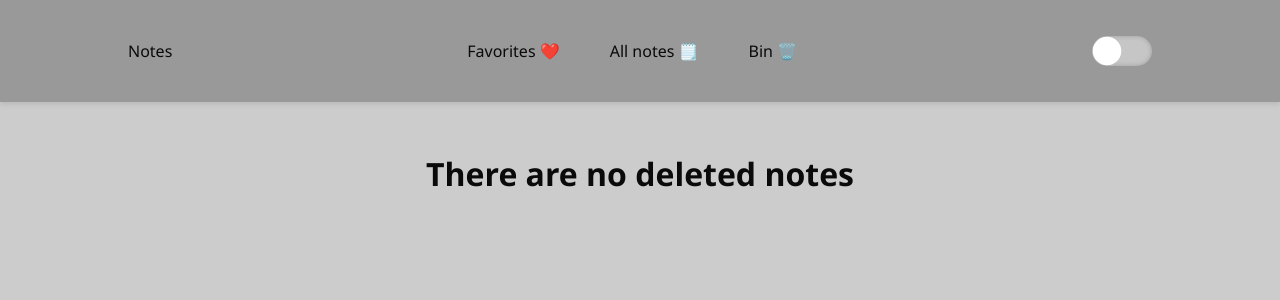
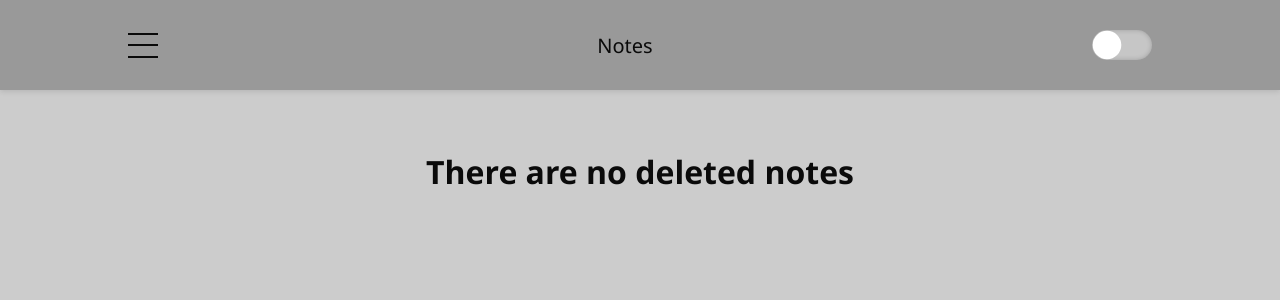
Before and after one commit to Nnustyy/Notes, a React (Vite) app: page /bin in a window 1280 px wide. Shown: the top 300 px of the page. Built offline with nearby package versions, Linux system fonts and the light colour scheme.

Commit message:
burger menu

```diff
--- a/src/App.tsx
+++ b/src/App.tsx
@@ -8,10 +8,13 @@ import NotFoundPage from './pages/NotFoundPage';
 import { NoteContext } from './Components/context/NoteContext';
 import { useState ,useEffect} from 'react';
 import { INote } from './pages/Notes';
+import Menu from './Components/UI/menu/Menu';
 
 const App = () => {
 
+    const [activeMenu,setActiveMenu] = useState(false)
 
+    const items = [{value:'Favorites ❤️',href:'/fav',id:1}, {value:'All notes 🗒️', href:'/',id:2}, {value:'Bin 🗑️', href:'/bin',id:3}]
 
     const [notes, setNotes] = useState<INote[]>(() => {
       const savedNotes = localStorage.getItem('notes');
@@ -59,8 +62,9 @@ const App = () => {
 <>
 <div>
 
-  <NoteContext.Provider value={{notes,setNotes,recentlyDeletedNotes,setRecentlyDeletedNotes,likedNotes,setLikedNotes,toggleLike}}>
+  <NoteContext.Provider value={{notes,setNotes,recentlyDeletedNotes,setRecentlyDeletedNotes,likedNotes,setLikedNotes,toggleLike,activeMenu,setActiveMenu}}>
       <Navbar/>
+      <div className='contentWrapper'>
         <Routes>
       <Route path='/' element={<Notes/>} />
       <Route path='fav' element={<FavoritesNotes/>} />
@@ -68,6 +72,8 @@ const App = () => {
       <Route path='*' element={<NotFoundPage/>}></Route>
 
         </Routes>
+      </div>
+      <Menu active={activeMenu} setActive={setActiveMenu}   items={items} header={'Menu'}/>
   </NoteContext.Provider>
 
 </div>
--- a/src/Components/UI/MyButton/MyButton.module.scss
+++ b/src/Components/UI/MyButton/MyButton.module.scss
@@ -77,7 +77,7 @@
 }
 
 .buttonFav {
-  background: #969fc1;
+  background:var(--fav-note-bg);
   border: none;
   padding: 8px 12px;
   border-radius: 6px;
--- a/src/Components/UI/MyButton/MyButton.tsx
+++ b/src/Components/UI/MyButton/MyButton.tsx
@@ -1,4 +1,4 @@
-import React, { MouseEventHandler, ReactNode } from 'react';
+import React, { MouseEventHandler } from 'react';
 
 interface IMyButton {
   children?:React.ReactNode,
--- /dev/null
+++ b/src/Components/UI/menu/Menu.module.scss
@@ -0,0 +1,71 @@
+
+li {
+  list-style: none;
+}
+
+a {
+  text-decoration: none;
+  color: inherit;
+  font-size: 20px;
+}
+
+h3 {
+  font-size: 24px;
+  color:var(--primary-text-color);
+}
+
+
+.menu {
+  position: fixed;
+  width: 100vw;
+  height: 100vh;
+  top: 50px;
+  left: 0;
+  transform: translateX(-100%);
+}
+
+.menuActive {
+  position: fixed;
+  width: 100vw;
+  height: 100vh;
+  top: 50px;
+  left: 0;
+  transform: translateX(0);
+}
+
+.blur {
+  width: 100vw;
+  height: 100vh;
+  backdrop-filter: blur(2px);
+  position: absolute;
+}
+
+.content {
+  display: flex;
+  flex-direction: column;
+  align-items: center;
+  gap: 30px;
+  padding-top: 150px;
+  width: 35%;
+  height: 100%;
+  background-color: var(--secondary-text-color);
+}
+
+.listItem {
+  padding: 10px 20px;
+  border-radius: 5px;
+  transition: all 0.3s ease 0s;
+  color: var(--primary-text-color);
+}
+
+@media(hover:hover) {
+  .listItem:hover {
+    color: gray;
+  }
+}
+
+@media(hover:none) {
+  .listItem:active {
+    color:gray;
+  }
+}
--- /dev/null
+++ b/src/Components/UI/menu/Menu.tsx
@@ -0,0 +1,36 @@
+import React, { SetStateAction } from 'react';
+import classes from './menu.module.scss'
+import { NavLink } from 'react-router-dom';
+import { Dispatch } from 'react';
+
+type link = {
+  href:string,
+  value:string,
+  id:number
+}
+interface IMenu {
+  header:string,
+  items:link[],
+  active:boolean,
+  setActive:Dispatch<SetStateAction<boolean>>
+
+}
+
+const menu = ({header,items,active}:IMenu) => {
+  return (
+    <div className={active ? `${classes.menuActive}`: `${classes.menu}` }>
+      <div className={classes.blur}>
+        <div className={classes.content}>
+          <h3>{header}</h3>
+          {items.map((item) =>
+          <li className={classes.listItem} key={item.id} >
+            <NavLink to={item.href}  >{item.value}</NavLink>
+          </li>
+          )}
+        </div>
+      </div>
+    </div>
+  );
+};
+
+export default menu;
--- a/src/Components/UI/navbar/Navbar.module.scss
+++ b/src/Components/UI/navbar/Navbar.module.scss
@@ -1,16 +1,10 @@
 
 
-ul {
-  list-style: none;
-}
-
-a {
-  text-decoration: none;
-  color: inherit;
-}
 
 
 header {
+  position: fixed;
+  z-index: 1;
   display: flex;
   justify-content: space-between;
   align-items:center;
@@ -40,15 +34,85 @@ header {
 .listItem {
   padding: 10px 20px;
   border-radius: 5px;
+  transition: all 0.3s ease 0s;
+  color: var(--primary-text-color);
 }
 
 
 
-header li a {
-  transition: all 0.3s ease 0s;
-  color: var(--primary-text-color);
+@media(hover:hover) {
+  .listItem:hover {
+    color: var(--secondary-text-color);
+  }
 }
 
-header li a:hover{
-  color:var(--secondary-text-color);
+@media(hover:none) {
+  .listItem:active {
+    color:var(--secondary-text-color);
+  }
 }
+
+// @media(max-width: 700px) {
+
+//   .navLinks {
+//     display: block;
+//   }
+
+//   .headerNav {
+//     position: fixed;
+//     top: 0;
+//     right: 0;
+//     display: flex;
+//     flex-direction: column;
+//     width: 220px;
+//     height: 100%;
+//     background-color: var(--nav-bgc-color);
+//     border: 2px solid;
+//     border-top-right-radius: 16px;
+//     border-bottom-left-radius: 16px;
+//     transition: transform 0.3s linear;
+//   }
+
+//   .navLinks{
+//   flex: 1;
+//   display: flex;
+//   flex-direction: column;
+//   margin: 0 auto;
+//   padding: 60px;
+//   }
+// }
+
+.burgerBtn {
+  width: 30px;
+  height: 25px;
+  position: relative;
+  cursor: pointer;
+}
+
+.burgerBtn span {
+  content:'';
+  position: absolute;
+  top: 11px;
+  width: 30px;
+  background-color:var(--primary-text-color);
+  height: 2px;
+}
+
+
+.burgerBtn:before {
+  content:'';
+  position: absolute;
+  top: 0;
+  width: 30px;
+  background-color:var(--primary-text-color);
+  height: 2px;
+}
+
+.burgerBtn::after {
+  content:'';
+  position: absolute;
+  bottom: 0;
+  width: 30px;
+  background-color: var(--primary-text-color);
+  height: 2px;
+}
--- a/src/Components/UI/navbar/Navbar.tsx
+++ b/src/Components/UI/navbar/Navbar.tsx
@@ -1,11 +1,19 @@
-import React, { useEffect, useState } from 'react';
+import React, { useContext, useEffect, useState } from 'react';
 import { NavLink } from 'react-router-dom';
 import classes from './Navbar.module.scss'
 import Toggle from '../toggle/Toggle';
+import { NoteContext } from '../../context/NoteContext';
+
+
+
 
 const Navbar = () => {
 
   const [isDark, setIsDark] = useState(false)
+  const {activeMenu,setActiveMenu} = useContext(NoteContext)
+
+
+
 
 useEffect(() => {
   if(localStorage.getItem('theme')) {
@@ -28,8 +36,13 @@ const handleChange = () => {
 
   return (
       <header>
+
+          <div className={classes.burgerBtn}  onClick={() => setActiveMenu(!activeMenu)}>
+          <span></span>
+        </div>
         <NavLink className={classes.logo} to='/' >Notes</NavLink>
-        <nav>
+
+        {/* <nav className={classes.headerNav}>
           <ul className={classes.navLinks} >
             <li className={classes.listItem} >
               <NavLink className={classes.link} to='/fav' >Favorites ❤️</NavLink>
@@ -41,7 +54,7 @@ const handleChange = () => {
               <NavLink className={classes.link} to='/bin' >Bin 🗑️</NavLink>
             </li>
           </ul>
-        </nav>
+        </nav> */}
       <Toggle handleChange={handleChange} />
       </header>
 
--- a/src/Components/UI/toggle/Toggle.module.scss
+++ b/src/Components/UI/toggle/Toggle.module.scss
@@ -36,3 +36,9 @@
     left: calc(100% - 28px);
   }
 }
+
+// @media(max-width:700px) {
+//   .toggle {
+//     right: 50px;
+//   }
+// }
--- a/src/Components/context/NoteContext.ts
+++ b/src/Components/context/NoteContext.ts
@@ -13,7 +13,9 @@ interface NoteContextType {
   recentlyDeletedNotes:INote[],
   setLikedNotes:Dispatch<SetStateAction<INote[]>>,
   likedNotes:INote[],
-  toggleLike:(note:INote) => void
+  toggleLike:(note:INote) => void,
+  activeMenu:boolean,
+  setActiveMenu:Dispatch<SetStateAction<boolean>>
 }
 
 
@@ -24,5 +26,7 @@ export const NoteContext = createContext<NoteContextType>({
     setRecentlyDeletedNotes:() => {},
     setLikedNotes:() => {},
     likedNotes:[],
-    toggleLike:() => {}
+    toggleLike:() => {},
+    activeMenu:false,
+    setActiveMenu:() => {}
 })
--- a/src/styles/index.scss
+++ b/src/styles/index.scss
@@ -31,7 +31,6 @@ h1 {
 
 #root {
   font-family:'Segoe UI', Tahoma, Geneva, Verdana, sans-serif;
-  display: flex;
   justify-content: center;
   background-color:var(--bgc-color);
   min-height: 100vh;
@@ -46,6 +45,7 @@ h1 {
   width: 100%;
   max-width: 800px;
   margin: 0 auto;
+  // padding-top: 150px;
 }
 
 .note {
@@ -164,3 +164,23 @@ h1 {
   line-height: 1.5;
   margin: 0;
 }
+
+.contentWrapper {
+  padding-top: 150px;
+}
+
+
+
+@media (max-width:900px) {
+  .App {
+    max-width: 600px;
+  }
+
+  .bin {
+    max-width: 600px;
+  }
+
+  .fav {
+    max-width: 600px;
+  }
+}
```
Lines whose indentation alone changed are shown as unchanged.
